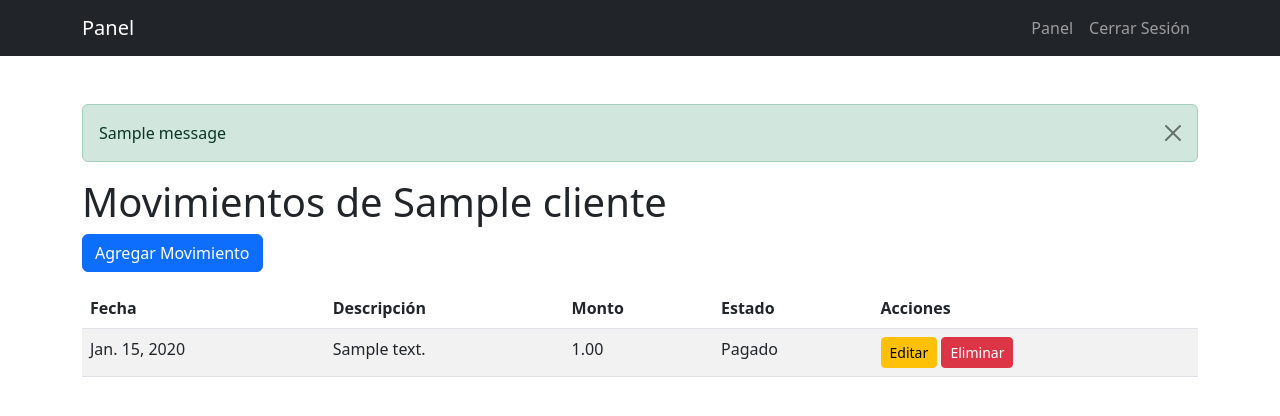
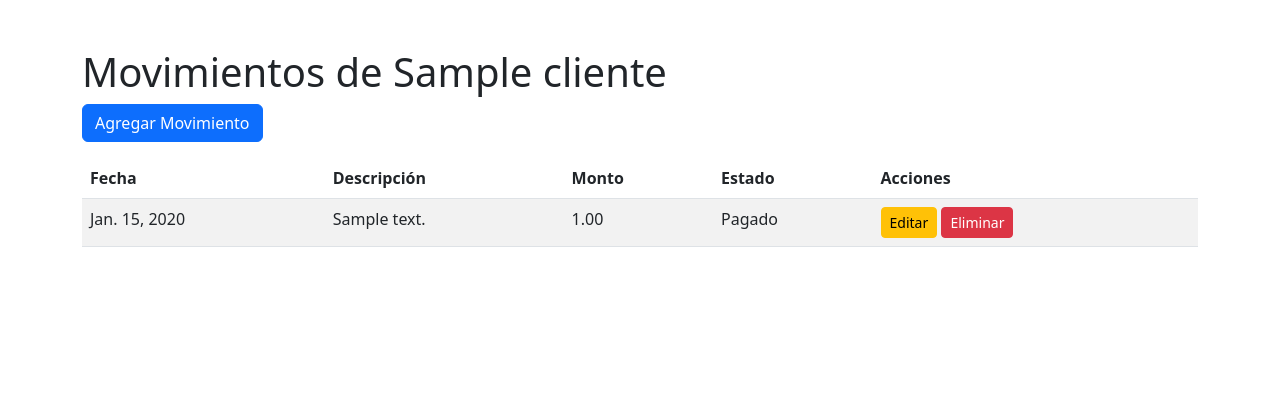
Before and after one commit to tomivalerio/mi_sistema, a Django app: page /movimientos-cliente/1/ in a window 1280 px wide. Shown: the top 416 px of the page. Run offline with Django 5.2, Linux system fonts and the light colour scheme; a user stored in the database is signed in; tables that the repository leaves empty hold one stand-in row (values such as "Sample post"); one stand-in notice (Sample message) is shown.

Commit message:
Arregle la seccion movimientos nuevamente

```diff
--- a/clientes/templates/clientes/movimientos_cliente.html
+++ b/clientes/templates/clientes/movimientos_cliente.html
@@ -18,43 +18,20 @@
             flex: 1;
             min-width: 100px;
         }
+        @media (max-width: 768px) {
+            table thead { display: none; }
+            table tbody tr { display: block; margin-bottom: 10px; border: 1px solid #ddd; padding: 10px; border-radius: 5px; }
+            table tbody td { display: flex; justify-content: space-between; padding: 5px 10px; border-bottom: 1px solid #eee; }
+            table tbody td:last-child { border-bottom: none; }
+        }
     </style>
 </head>
 <body>
-    <nav class="navbar navbar-expand-lg navbar-dark bg-dark">
-        <div class="container">
-            <a class="navbar-brand" href="{% url 'panel' %}">Panel</a>
-            <button class="navbar-toggler" type="button" data-bs-toggle="collapse" data-bs-target="#navbarNav">
-                <span class="navbar-toggler-icon"></span>
-            </button>
-            <div class="collapse navbar-collapse" id="navbarNav">
-                <ul class="navbar-nav ms-auto">
-                    <li class="nav-item">
-                        <a class="nav-link" href="{% url 'panel' %}">Panel</a>
-                    </li>
-                    <li class="nav-item">
-                        <a class="nav-link" href="{% url 'logout' %}">Cerrar Sesión</a>
-                    </li>
-                </ul>
-            </div>
-        </div>
-    </nav>
+    <div class="container mt-5">
+        <h1>Movimientos de {{ cliente.nombre }}</h1>
+        <button type="button" class="btn btn-primary mb-3" data-bs-toggle="modal" data-bs-target="#agregarMovimientoModal">Agregar Movimiento</button>
 
-    <div class="container mt-5">
-        <!-- Alertas para mensajes -->
-        {% if messages %}
-            {% for message in messages %}
-                <div class="alert alert-{{ message.tags }} alert-dismissible fade show" role="alert">
-                    {{ message }}
-                    <button type="button" class="btn-close" data-bs-dismiss="alert" aria-label="Close"></button>
-                </div>
-            {% endfor %}
-        {% endif %}
-
-        <h1>Movimientos de {{ cliente.nombre }}</h1>
-        <button type="button" class="btn btn-primary mb-3" data-bs-toggle="modal" data-bs-target="#agregarMovimientoModal">
-            Agregar Movimiento
-        </button>
+        <div class="table-responsive">
             <table class="table table-striped">
                 <thead>
                     <tr>
@@ -68,16 +45,22 @@
                 <tbody>
                     {% for movimiento in movimientos %}
                         <tr>
-                        <td>{{ movimiento.fecha }}</td>
-                        <td>{{ movimiento.descripcion }}</td>
-                        <td>{{ movimiento.monto }}</td>
-                        <td>{% if movimiento.estado %}Pagado{% else %}No pagado{% endif %}</td>
+                            <td data-label="Fecha">{{ movimiento.fecha }}</td>
+                            <td data-label="Descripción">{{ movimiento.descripcion }}</td>
+                            <td data-label="Monto">{{ movimiento.monto }}</td>
+                            <td data-label="Estado">{% if movimiento.estado %}Pagado{% else %}No pagado{% endif %}</td>
                             <td>
                                 <a href="#" class="btn btn-sm btn-warning" data-bs-toggle="modal" data-bs-target="#editarMovimientoModal{{ movimiento.id }}">Editar</a>
                                 <a href="#" class="btn btn-sm btn-danger" data-bs-toggle="modal" data-bs-target="#eliminarMovimientoModal{{ movimiento.id }}">Eliminar</a>
                             </td>
                         </tr>
+                    {% endfor %}
+                </tbody>
+            </table>
+        </div>
+    </div>
 
+    {% for movimiento in movimientos %}
     <!-- Modal para Editar Movimiento -->
     <div class="modal fade" id="editarMovimientoModal{{ movimiento.id }}" tabindex="-1" aria-labelledby="editarMovimientoModalLabel{{ movimiento.id }}" aria-hidden="true">
         <div class="modal-dialog">
@@ -100,13 +83,6 @@
                         <div class="form-group mb-3">
                             <label for="monto">Monto</label>
                             <input type="number" class="form-control" id="monto" name="monto" value="{{ movimiento.monto }}" step="0.01" required>
-                                        </div>
-                                        <div class="form-group mb-3">
-                                            <label for="estado">Estado de Pago</label>
-                                            <select class="form-control" id="estado" name="estado">
-                                                <option value="False" {% if not movimiento.estado %}selected{% endif %}>No pagado</option>
-                                                <option value="True" {% if movimiento.estado %}selected{% endif %}>Pagado</option>
-                                            </select>
                         </div>
                         <div class="modal-footer">
                             <button type="button" class="btn btn-secondary" data-bs-dismiss="modal">Cancelar</button>
@@ -140,49 +116,6 @@
         </div>
     </div>
     {% endfor %}
-            </tbody>
-        </table>
-    </div>
-
-    <!-- Modal para Agregar Movimiento -->
-    <div class="modal fade" id="agregarMovimientoModal" tabindex="-1" aria-labelledby="agregarMovimientoModalLabel" aria-hidden="true">
-        <div class="modal-dialog">
-            <div class="modal-content">
-                <div class="modal-header">
-                    <h5 class="modal-title" id="agregarMovimientoModalLabel">Agregar Movimiento</h5>
-                    <button type="button" class="btn-close" data-bs-dismiss="modal" aria-label="Close"></button>
-                </div>
-                <div class="modal-body">
-                    <form method="post" action="{% url 'agregar_movimiento' cliente.id %}">
-                        {% csrf_token %}
-                        <div class="form-group mb-3">
-                            <label for="fecha">Fecha</label>
-                            <input type="date" class="form-control" id="fecha" name="fecha" required>
-                        </div>
-                        <div class="form-group mb-3">
-                            <label for="descripcion">Descripción</label>
-                            <textarea class="form-control" id="descripcion" name="descripcion" rows="3" required></textarea>
-                        </div>
-                        <div class="form-group mb-3">
-                            <label for="monto">Monto</label>
-                            <input type="number" class="form-control" id="monto" name="monto" step="0.01" required>
-                        </div>
-                        <div class="form-group mb-3">
-                            <label for="estado">Estado de Pago</label>
-                            <select class="form-control" id="estado" name="estado">
-                                <option value="False">No pagado</option>
-                                <option value="True">Pagado</option>
-                            </select>
-                        </div>
-                        <div class="modal-footer">
-                            <button type="button" class="btn btn-secondary" data-bs-dismiss="modal">Cancelar</button>
-                            <button type="submit" class="btn btn-primary">Guardar</button>
-                        </div>
-                    </form>
-                </div>
-            </div>
-        </div>
-    </div>
 
     <script src="https://cdn.jsdelivr.net/npm/bootstrap@5.3.0/dist/js/bootstrap.bundle.min.js"></script>
 </body>
```
Lines whose indentation alone changed are shown as unchanged.
